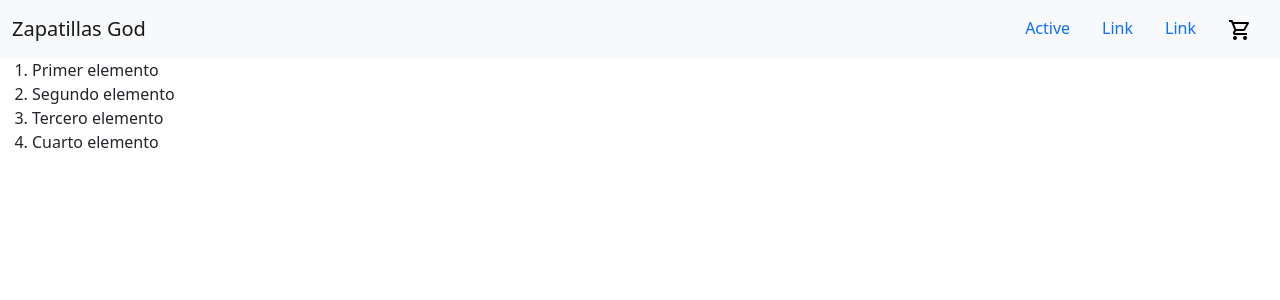
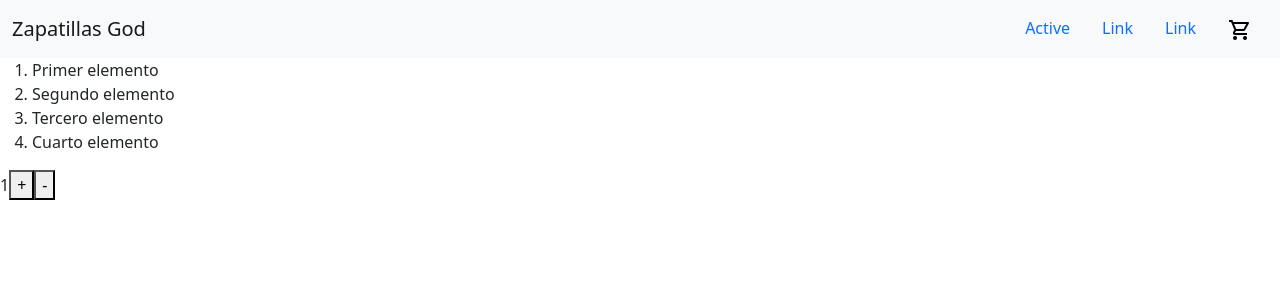
Before and after one commit to FacundoCastillo95/Zapatillas-God-Castillo, a React (Create React App) app: page / in a window 1280 px wide. Shown: the top 300 px of the page. Built offline with nearby package versions, Linux system fonts and the light colour scheme.

Commit message:
ItemCount

```diff
--- a/src/App.js
+++ b/src/App.js
@@ -2,6 +2,7 @@ import 'bootstrap/dist/css/bootstrap.min.css';
 import './App.css';
 import Navbar from './Navbar';
 import ItemListContainer from './ItemListContainer'
+import ItemCount from './ItemCount';
 
 
 function App() {
@@ -9,6 +10,7 @@ function App() {
     <>
    <Navbar/>
    <ItemListContainer/>
+   <ItemCount/>
    </>
   );
 }
--- /dev/null
+++ b/src/ItemCount.js
@@ -0,0 +1,29 @@
+import React, { Component } from "react";
+
+class ItemCount extends Component {
+  constructor(props) {
+    super(props);
+    this.state = {
+      counter: 1
+    };
+  }
+
+  render() {
+    return (
+      <div>
+        <span>{this.state.counter}</span>
+        <button
+          onClick={() => this.setState({ counter: this.state.counter + 1 })}>
+          +
+        </button>
+
+        <button
+          onClick={() => this.setState({ counter: this.state.counter - 1 })}>
+          -
+        </button>
+      </div>
+    );
+  }
+}
+
+export default ItemCount;
```
